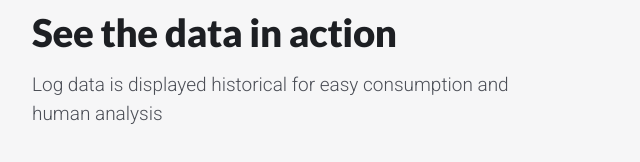
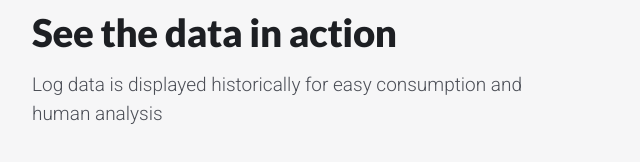
Before and after one commit to alecholmez/log-viewer, a website built with Vite: page site/index.html in a window 1280 px wide. Shown: the part 2092-2254 px from the top of the page, 0-640 px from the left. Built offline with nearby package versions, Linux system fonts and the light colour scheme.

Commit message:
Site: "displayed historically"
Co-Authored-By: Claude Opus 5.5 <noreply@anthropic.com>

```diff
--- a/site/index.html
+++ b/site/index.html
@@ -124,7 +124,7 @@
         <div class="wrap">
           <div class="section-head">
             <h2>See the data in action</h2>
-            <p>Log data is displayed historical for easy consumption and human analysis</p>
+            <p>Log data is displayed historically for easy consumption and human analysis</p>
           </div>
           <div class="charts">
             <figure class="chart reveal">
```
